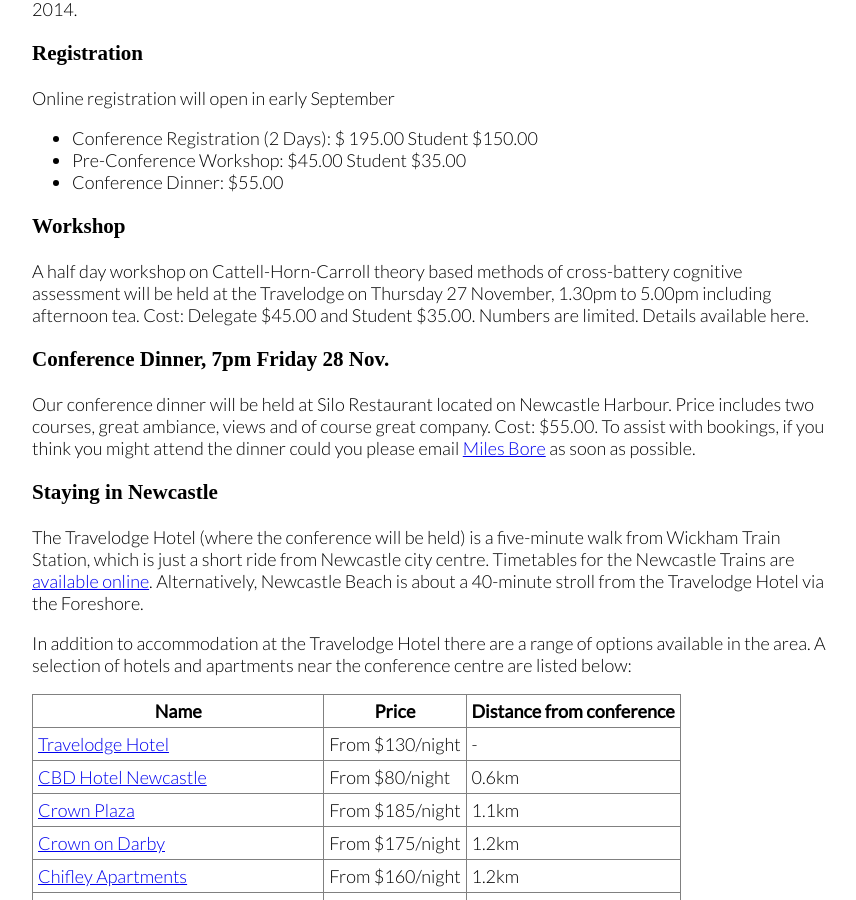
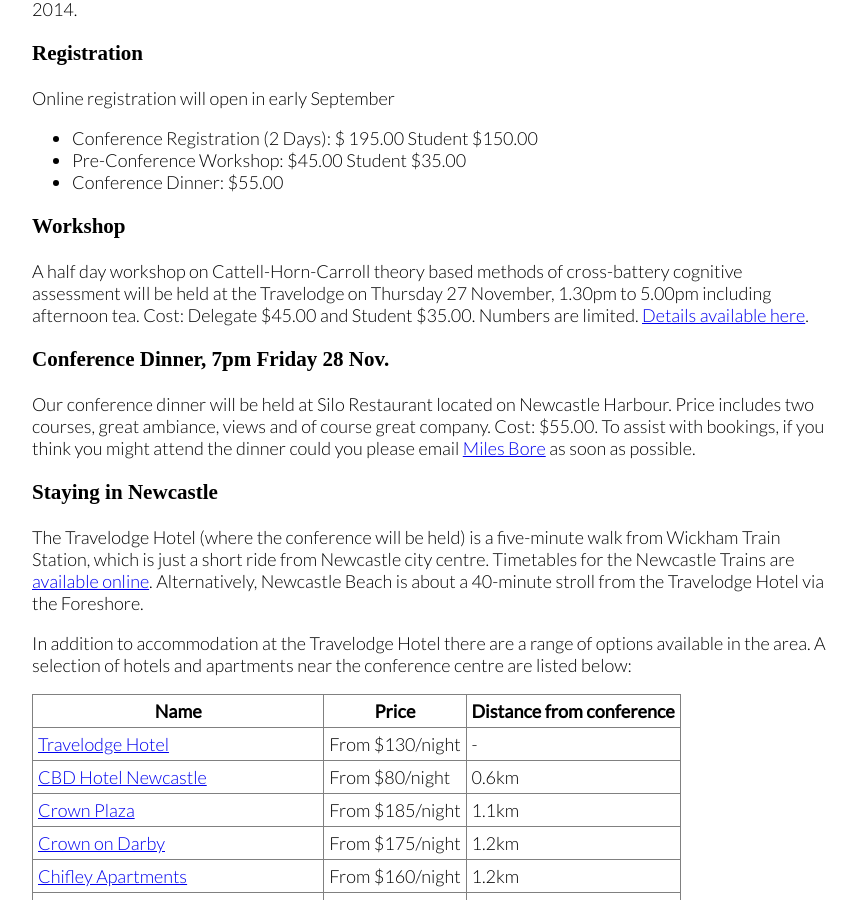
Before and after one commit to acpid/acpid.github.io, a Jekyll site: the page built from 2014.html, in a window 1280 px wide and 900 px high, scrolled down 1165 px. Shown: the whole window, without its empty margins (208-1064 px from the left). Built offline with Jekyll 4.4.1, drawn with Linux system fonts in a browser that asks for light colours; some web fonts are replaced; some of the changed lines change nothing that is shown.

Commit message:
Adds workshop link.

```diff
--- a/2014.html
+++ b/2014.html
@@ -107,7 +107,8 @@
 A half day workshop on Cattell-Horn-Carroll theory based methods of
 cross-battery cognitive assessment will be held at the Travelodge on Thursday
 27 November, 1.30pm to 5.00pm including afternoon tea. Cost: Delegate $45.00
-and Student $35.00. Numbers are limited. Details available here.
+and Student $35.00. Numbers are limited.
+<a href="/files/ACPID_2014_Abstract_Submission_Form.docx">Details available here</a>.
 </p>
 
 <h3>Conference Dinner, 7pm Friday 28 Nov.</h3>
```
